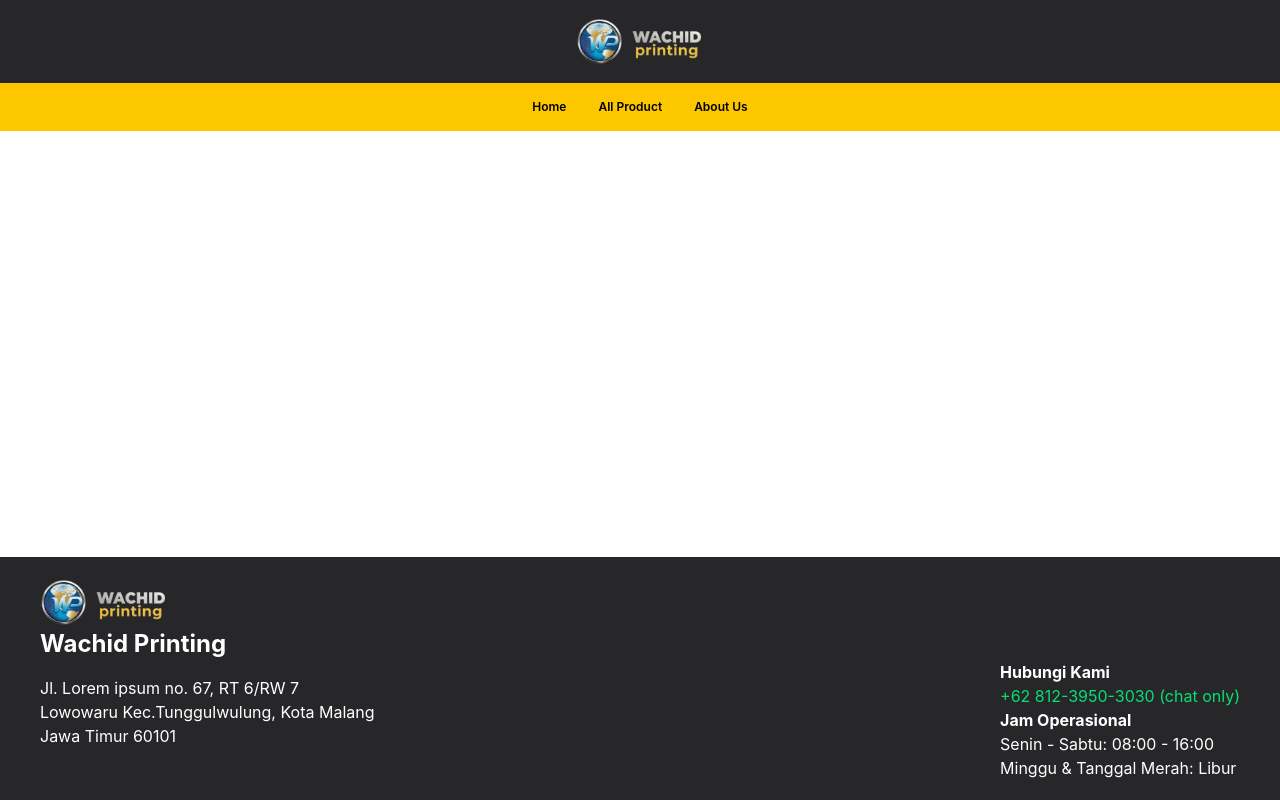
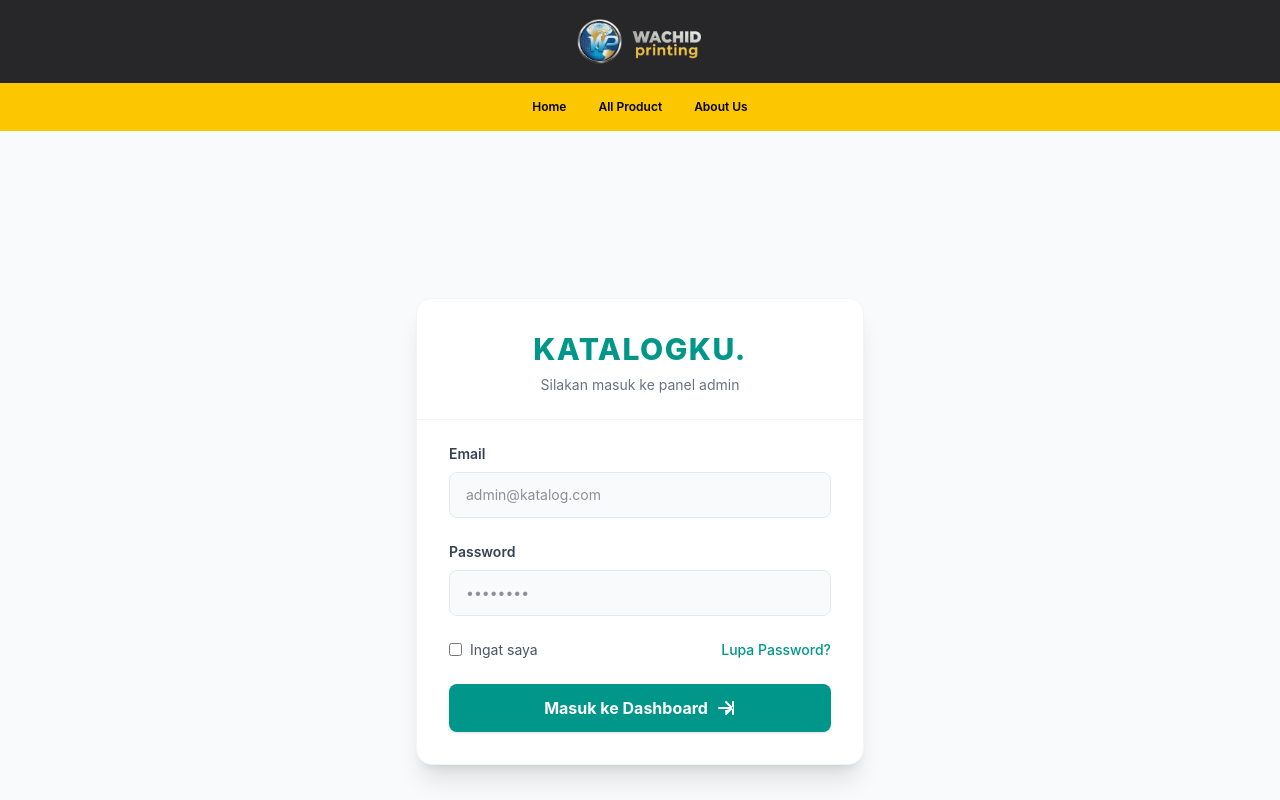
Before and after one commit to udinnSwek/wachid-printing, a Vue app: page /login in a window 1280 px wide. Shown: the top 800 px of the page. Built offline with nearby package versions, Linux system fonts and the light colour scheme.

Commit message:
fitur login admin

```diff
--- a/src/components/4. Admin/Dashboard/Dashboard.vue
+++ b/src/components/4. Admin/Dashboard/Dashboard.vue
@@ -184,9 +184,21 @@
       </div>
     </div>
   </div>
+  <!-- Tombol Logout -->
+        <button
+          @click="handleLogout"
+          class="p-2 text-gray-400 hover:text-red-600 hover:bg-red-50 rounded-lg transition-all duration-200"
+          title="Log Out"
+        >
+          <!-- Menggunakan SVG Icon Logout (Heroicons) -->
+          <svg xmlns="http://www.w3.org/2000/svg" class="h-5 w-5" fill="none" viewBox="0 0 24 24" stroke="currentColor">
+            <path stroke-linecap="round" stroke-linejoin="round" stroke-width="2" d="M17 16l4-4m0 0l-4-4m4 4H7m6 4v1a3 3 0 01-3 3H6a3 3 0 01-3-3V7a3 3 0 013-3h4a3 3 0 013 3v1" />
+          </svg>
+        </button>
 </template>
 
 <script setup>
+import { useRouter } from 'vue-router'
 import { supabase } from '../../../supabaseClient.js';
 import { onMounted, ref, computed } from 'vue'
 
@@ -353,4 +365,28 @@ onMounted(() => {
   fetchData()
   fetchDaftarKategori()
 })
+
+const router = useRouter();
+
+const handleLogout = async () => {
+  // 1. Munculkan konfirmasi (opsional, untuk mencegah salah klik)
+  const isConfirmed = confirm("Apakah Anda yakin ingin keluar dari halaman Admin?");
+
+  if (isConfirmed) {
+    try {
+
+        const { error } = await supabase.auth.signOut()
+        if (error) throw error
+
+
+      // (Opsional) Jika kamu menyimpan data user di localStorage secara manual, bersihkan di sini:
+      // localStorage.removeItem('user_session');
+
+      router.push('/');
+
+    } catch (error) {
+      alert("Gagal melakukan log out: " + error.message);
+    }
+  }
+};
 </script>
--- a/src/router/index.js
+++ b/src/router/index.js
@@ -1,10 +1,11 @@
-// src/router/index.js
+import { supabase } from '../supabaseClient.js'
 import { createRouter, createWebHistory } from 'vue-router'
 import Home from '../views/HomePage.vue'
 import AllProduct from '../views/AllProduct.vue'
 import Admin from '../views/Admin.vue'
 import AboutUs from '../views/AboutUs.vue'
 import DetailProduct from '../views/DetailProduct.vue'
+import Login from '../views/Login.vue'
 
 const router = createRouter({
   history: createWebHistory(),
@@ -27,14 +28,31 @@ const router = createRouter({
     {
       path: '/admin',
       name: 'dashboard',
-      component: Admin
+      component: Admin,
+      meta: { requiresAuth: true }
     },
     {
       path: '/about-us',
       name: 'about-us',
       component: AboutUs
+    },
+    {
+      path: '/login',
+      name: 'login',
+      component: Login
     }
   ]
 })
 
+
+router.beforeEach(async (to, from, next) => {
+  const { data: { session } } = await supabase.auth.getSession()
+
+  if (to.meta.requiresAuth && !session) {
+    next('/login')
+  } else {
+    next()
+  }
+})
+
 export default router
--- /dev/null
+++ b/src/views/Login.vue
@@ -0,0 +1,108 @@
+<template>
+
+  <!-- Background Layar Penuh -->
+  <div class="min-h-screen bg-gray-50 flex items-center justify-center p-4 font-sans text-gray-800">
+
+    <!-- Kotak Login (Card) -->
+    <div class="max-w-md w-full bg-white rounded-2xl shadow-xl overflow-hidden border border-gray-100">
+
+      <!-- Bagian Header/Logo -->
+      <div class="p-8 pb-6 text-center bg-white border-b border-gray-100">
+        <h1 class="text-3xl font-extrabold text-teal-600 tracking-wider mb-2">KATALOGKU.</h1>
+        <p class="text-gray-500 text-sm">Silakan masuk ke panel admin</p>
+      </div>
+
+      <!-- Bagian Form -->
+      <div class="p-8 pt-6">
+        <form @submit.prevent="handleLogin" class="space-y-6">
+
+          <!-- Input Email -->
+          <div>
+            <label class="block text-sm font-semibold text-gray-700 mb-2">Email</label>
+            <input
+              v-model="email"
+              type="email"
+              placeholder="admin@katalog.com"
+              class="w-full px-4 py-3 border border-gray-200 rounded-lg text-sm focus:outline-none focus:ring-2 focus:ring-teal-500 focus:border-transparent bg-gray-50 transition-all"
+              required
+            >
+          </div>
+
+          <!-- Input Password -->
+          <div>
+            <label class="block text-sm font-semibold text-gray-700 mb-2">Password</label>
+            <input
+              v-model="password"
+              type="password"
+              placeholder="••••••••"
+              class="w-full px-4 py-3 border border-gray-200 rounded-lg text-sm focus:outline-none focus:ring-2 focus:ring-teal-500 focus:border-transparent bg-gray-50 transition-all"
+              required
+            >
+          </div>
+
+          <!-- Checkbox Ingat Saya & Lupa Password -->
+          <div class="flex items-center justify-between text-sm">
+            <label class="flex items-center gap-2 cursor-pointer text-gray-600">
+              <input type="checkbox" class="rounded text-teal-600 focus:ring-teal-500 border-gray-300">
+              <span>Ingat saya</span>
+            </label>
+            <a href="#" class="text-teal-600 hover:text-teal-700 font-medium transition-colors">Lupa Password?</a>
+          </div>
+
+          <!-- Tombol Login -->
+          <button
+            type="submit"
+            :disabled="isLoading"
+            class="w-full bg-teal-600 hover:bg-teal-700 disabled:bg-teal-400 text-white font-bold py-3 px-4 rounded-lg transition-colors flex justify-center items-center gap-2 shadow-sm"
+          >
+            <span v-if="isLoading">Memproses...</span>
+            <span v-else>Masuk ke Dashboard</span>
+
+            <!-- Icon Panah (Sembunyikan saat loading) -->
+            <svg v-if="!isLoading" xmlns="http://www.w3.org/2000/svg" class="h-5 w-5" viewBox="0 0 20 20" fill="currentColor">
+              <path fill-rule="evenodd" d="M3 3a1 1 0 011 1v12a1 1 0 11-2 0V4a1 1 0 011-1zm7.707 3.293a1 1 0 010 1.414L6.414 9H17a1 1 0 110 2H6.414l4.293 4.293a1 1 0 01-1.414 1.414l-6-6a1 1 0 010-1.414l6-6a1 1 0 011.414 0z" clip-rule="evenodd" transform="rotate(180 10 10)" />
+            </svg>
+          </button>
+
+        </form>
+      </div>
+
+    </div>
+
+  </div>
+</template>
+
+<script setup>
+import { ref } from 'vue';
+// PENTING: Sesuaikan path ini dengan lokasi file inisialisasi Supabase kamu
+// Misalnya jika file-nya bernama supabase.js dan ada di folder src/
+import { supabase } from '../supabaseClient';
+
+const email = ref('');
+const password = ref('');
+const isLoading = ref(false);
+
+const handleLogin = async () => {
+  isLoading.value = true;
+
+  try {
+    // 1. Memanggil fungsi autentikasi Supabase
+    const { data, error } = await supabase.auth.signInWithPassword({
+      email: email.value,
+      password: password.value
+    });
+
+    // 2. Jika email/password salah, lemparkan pesan error
+    if (error) throw error;
+
+    // 3. Jika login sukses, arahkan ke halaman dashboard admin
+    window.location.href = '/admin';
+
+  } catch (error) {
+    // Menampilkan pesan error dari Supabase ke pengguna
+    alert("Login gagal: " + error.message);
+  } finally {
+    isLoading.value = false;
+  }
+};
+</script>
```
